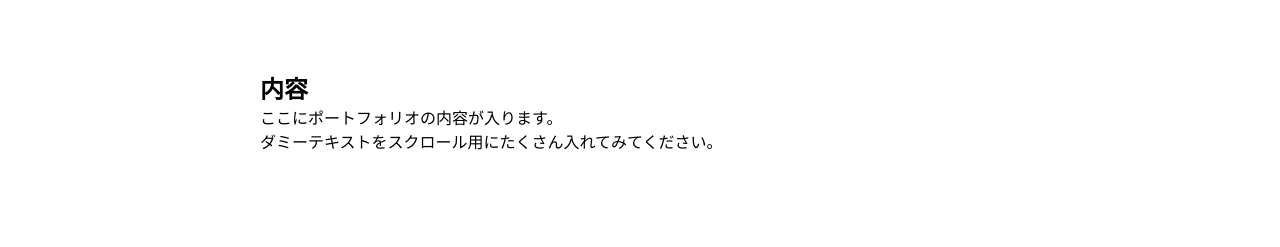
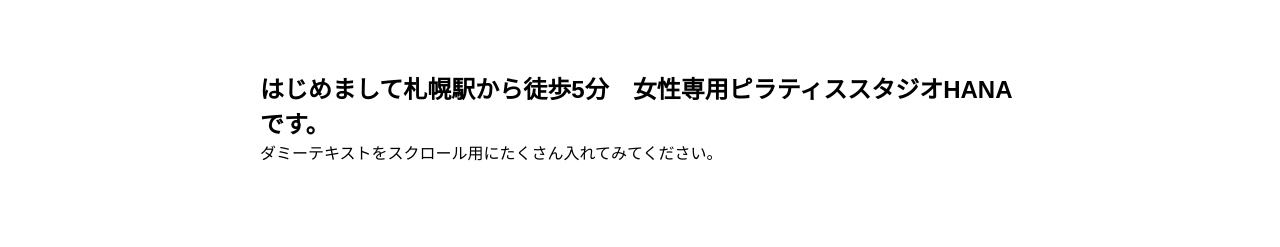
Before and after one commit to kofuu-0882/kofuu-0882.github.io, a plain HTML site: page index.html in a window 1280 px wide. Shown: the part 828-1075 px from the top of the page. Drawn offline with Linux system fonts and the light colour scheme.

Commit message:
Update index.html

```diff
--- a/index.html
+++ b/index.html
@@ -30,8 +30,8 @@
 
     </section>
     <section class="content">
-      <h2>内容</h2>
-      <p>ここにポートフォリオの内容が入ります。</p>
+      <h2>はじめまして札幌駅から徒歩5分　女性専用ピラティススタジオHANAです。</h2>
+      <p></p>
       <p>ダミーテキストをスクロール用にたくさん入れてみてください。</p>
     </section>
   </main>
```
